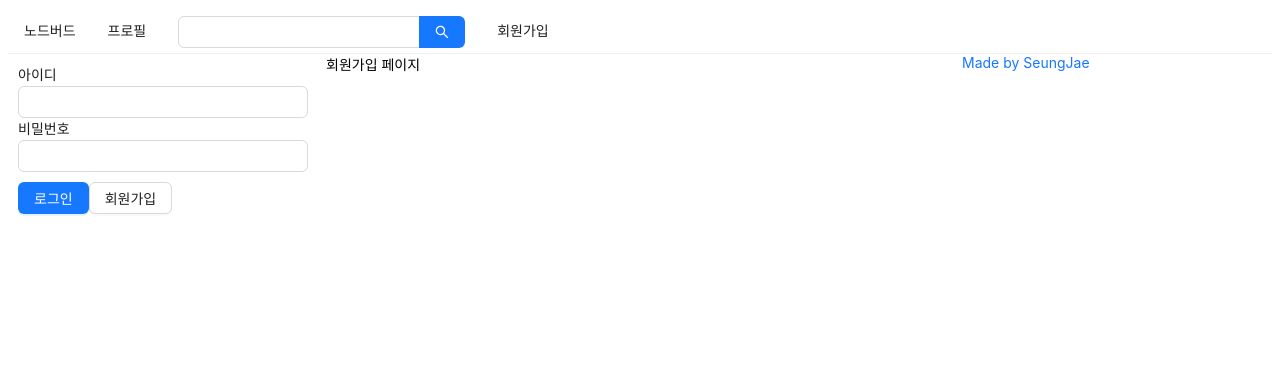
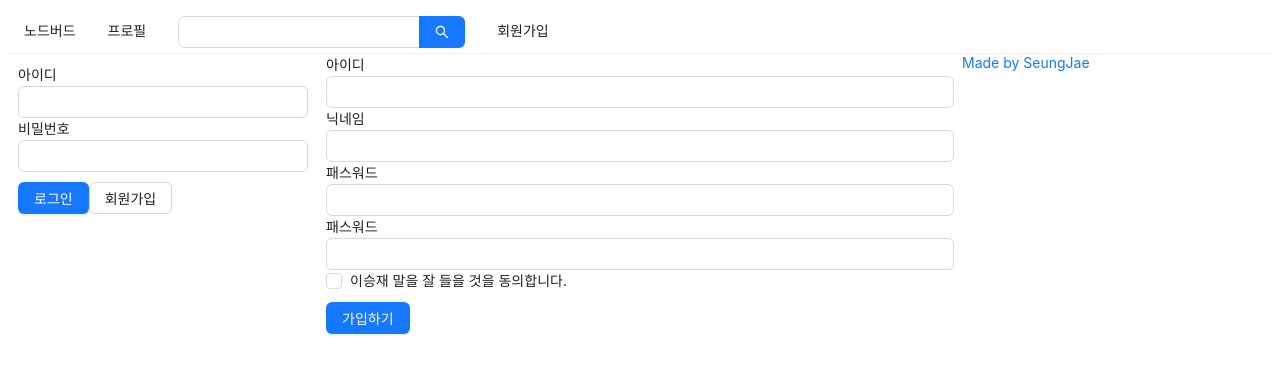
Before and after one commit to seungjae93/react-nodebirds, a Next.js app: page /signup in a window 1280 px wide. Shown: the top 374 px of the page. Built offline with nearby package versions, Linux system fonts and the light colour scheme.

Commit message:
:sparkles: feat: LoginForm 기능구현, useInput 구현

```diff
--- a/src/components/LoginForm.js
+++ b/src/components/LoginForm.js
@@ -1,7 +1,9 @@
 import React, { useCallback, useState } from "react";
-import { Form, Input, Button, Col } from "antd";
+import { Form, Input, Button } from "antd";
 import Link from "next/link";
 import styled from "styled-components";
+import PropTypes from "prop-types";
+import useInput from "./hooks/useInput";
 
 const ButtonWrapper = styled.div`
   margin-top: 10px;
@@ -12,21 +14,14 @@ const FormWrapper = styled(Form)`
 `;
 
 const LoginForm = ({ setIsLoggedIn }) => {
-  const [id, setId] = useState("");
-  const [password, setPassword] = useState("");
-
-  const onChangeId = useCallback((e) => {
-    setId(e.target.value);
-  }, []);
-
-  const onChangePassword = useCallback((e) => {
-    setPassword(e.target.value);
-  }, []);
+  const [id, onChangeId] = useInput("");
+  const [password, onChangePassword] = useInput("");
 
   const onSubmitForm = useCallback(() => {
     console.log(id, password);
     setIsLoggedIn(true);
   }, [id, password]); //state는 depandancy에
+
   return (
     <FormWrapper onFinish={onSubmitForm}>
       {" "}
@@ -59,4 +54,8 @@ const LoginForm = ({ setIsLoggedIn }) => {
     </FormWrapper>
   );
 };
+
+LoginForm.propTypes = {
+  setIsLoggedIn: PropTypes.func.isRequired,
+};
 export default LoginForm;
--- /dev/null
+++ b/src/components/hooks/useInput.js
@@ -0,0 +1,9 @@
+import { useState, useCallback } from "react";
+
+export default (initialValue = null) => {
+  const [value, setValue] = useState(initialValue);
+  const handler = useCallback((e) => {
+    setValue(e.target.value);
+  }, []);
+  return [value, handler];
+};
--- a/src/pages/profile.js
+++ b/src/pages/profile.js
@@ -13,8 +13,8 @@ const profile = () => {
   ];
   const followingList = [
     { nickname: "seungjae" },
-    { nickname: "seungjae" },
-    { nickname: "seungjae" },
+    { nickname: "SJ" },
+    { nickname: "경통포세이돈" },
   ];
   return (
     <>
--- a/src/pages/signup.js
+++ b/src/pages/signup.js
@@ -1,14 +1,105 @@
-import React from "react";
+import React, { useCallback, useState } from "react";
+import Head from "next/head";
+import { Checkbox, Form, Input, Button } from "antd";
+import styled from "styled-components";
 import AppLayout from "@/components/AppLayout";
-import Head from "next/head";
+import useInput from "@/components/hooks/useInput";
 
+const ErrorMessage = styled.div`
+  color: red;
+`;
 const Signup = () => {
+  const [id, onChangeId] = useInput("");
+  const [nickname, onChangeNickname] = useInput("");
+  const [password, onChangePassword] = useInput("");
+  const [passwordCheck, setPasswordCheck] = useState("");
+  const [passwordError, setPasswordError] = useState(false);
+
+  const onChangePasswordCheck = useCallback(
+    (e) => {
+      setPasswordCheck(e.target.value);
+      setPasswordError(e.target.value !== password);
+    },
+    [password]
+  );
+  const [term, setTerm] = useState("");
+  const [termError, setTermError] = useState(false);
+  const onChangeTerm = useCallback((e) => {
+    setTerm(e.target.checked);
+    setTermError(false);
+  }, []);
+
+  const onSubmit = useCallback(() => {
+    if (password !== passwordCheck) {
+      return setPasswordError(true);
+    }
+    if (!term) {
+      return setTermError(true);
+    }
+    console.log(id, nickname, password);
+  }, [password, passwordCheck, term]);
   return (
     <>
-      <Head>
-        <title>회원가입 | NodeBird</title>
-      </Head>
-      <AppLayout>회원가입 페이지</AppLayout>
+      <AppLayout>
+        <Head>
+          <title>회원가입 | NodeBird</title>
+        </Head>
+        <Form onFinish={onSubmit}>
+          <div>
+            <label htmlFor="user-id">아이디</label>
+            <br />
+            <Input name="user-id" value={id} required onChange={onChangeId} />
+          </div>
+          <div>
+            <label htmlFor="user-nick">닉네임</label>
+            <br />
+            <Input
+              name="user-nick"
+              value={nickname}
+              required
+              onChange={onChangeNickname}
+            />
+          </div>
+          <div>
+            <label htmlFor="user-password">패스워드</label>
+            <br />
+            <Input
+              name="user-password"
+              type="password"
+              value={password}
+              required
+              onChange={onChangePassword}
+            />
+          </div>
+          <div>
+            <label htmlFor="user-password-check">패스워드</label>
+            <br />
+            <Input
+              name="user-password-check"
+              type="password"
+              value={passwordCheck}
+              required
+              onChange={onChangePasswordCheck}
+            />
+            {passwordError && (
+              <ErrorMessage> 비밀번호가 일치하지 않습니다.</ErrorMessage>
+            )}
+          </div>
+          <div>
+            <Checkbox name="user-term" checked={term} onChange={onChangeTerm}>
+              이승재 말을 잘 들을 것을 동의합니다.
+            </Checkbox>
+            {termError && (
+              <ErrorMessage>약관에 동의하셔야 합니다.</ErrorMessage>
+            )}
+          </div>
+          <div style={{ marginTop: 10 }}>
+            <Button type="primary" htmlType="submit">
+              가입하기
+            </Button>
+          </div>
+        </Form>
+      </AppLayout>
     </>
   );
 };
```
